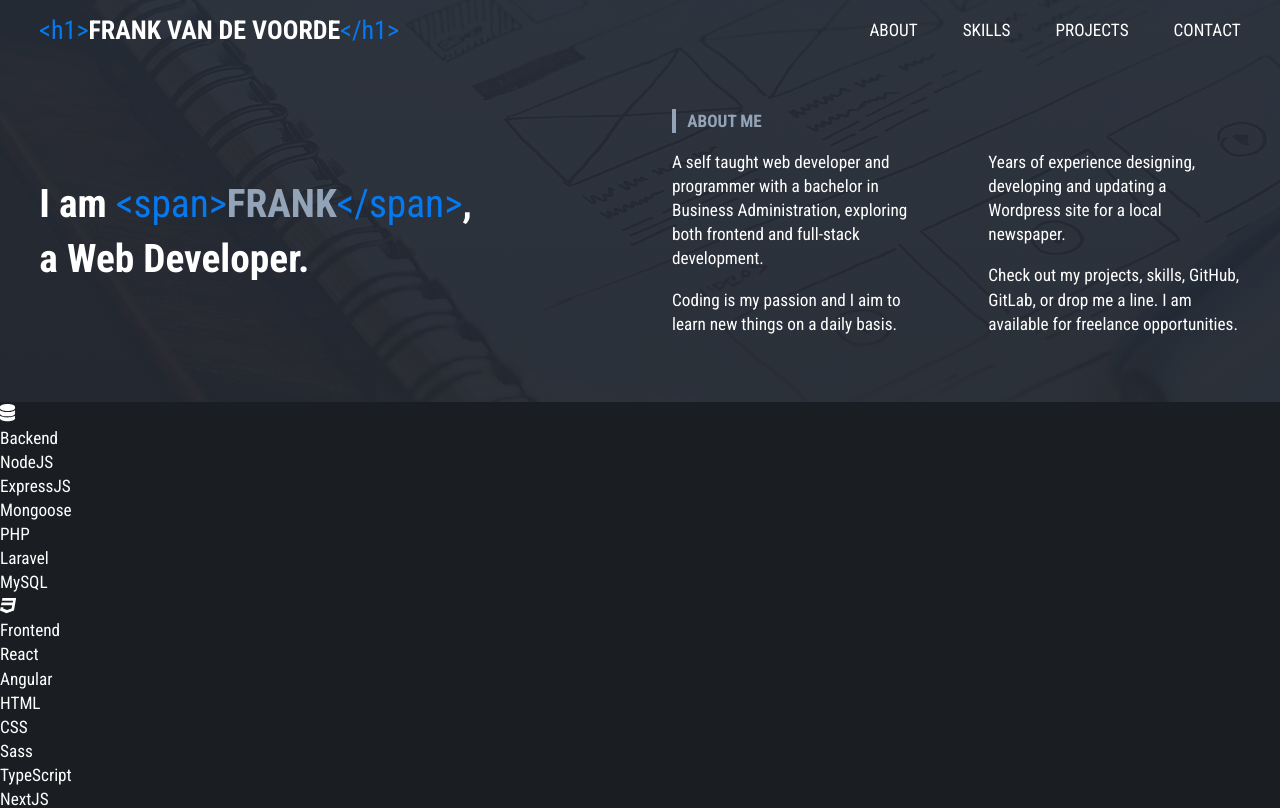
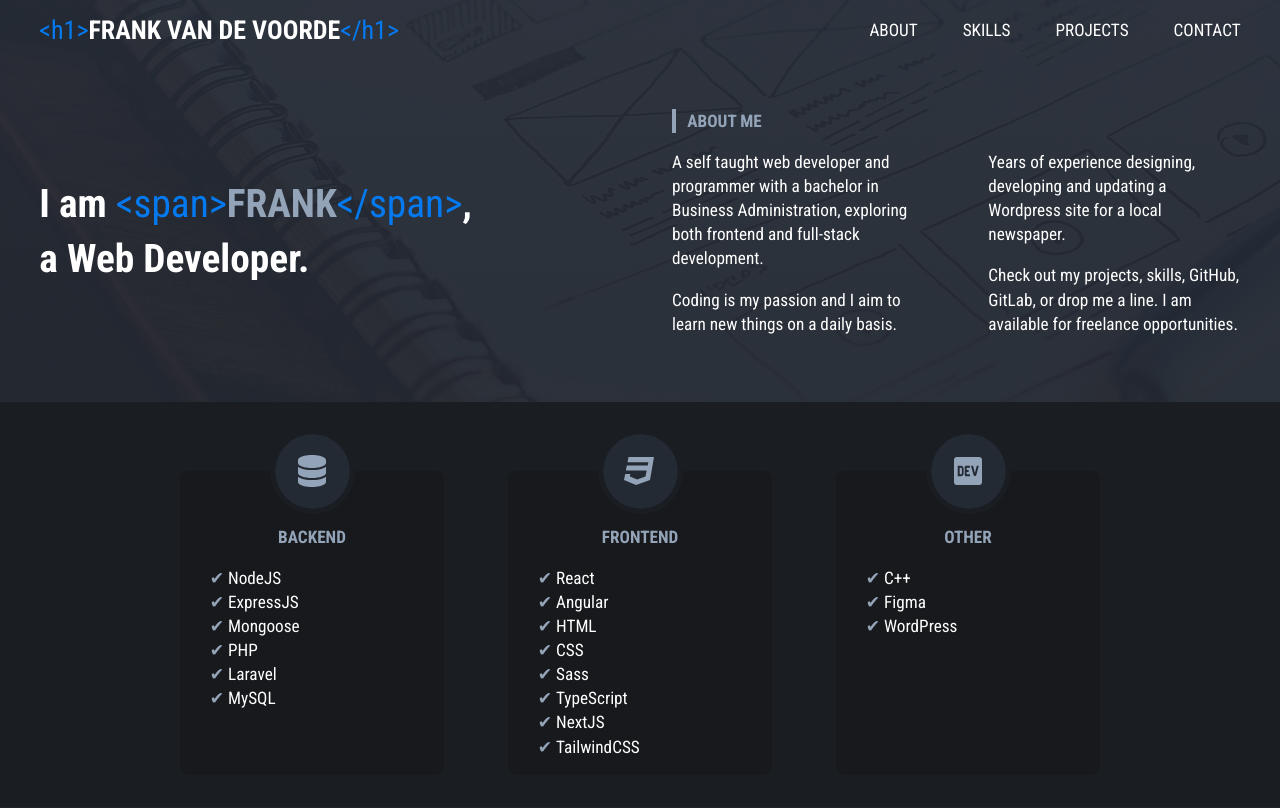
Before and after one commit to Cairhiin/Portfolio-Website, a React (Vite) app: page / in a window 1280 px wide. Shown: the top 808 px of the page. Built offline with nearby package versions, Linux system fonts and the light colour scheme.

Commit message:
Add styling to card component

```diff
--- /dev/null
+++ b/src/App.css
@@ -0,0 +1,15 @@
+#skills {
+  display: flex;
+  gap: 4rem;
+  justify-content: center;
+  padding-block-end: 2rem;
+  padding-block-start: calc(2rem + 75px / 2);
+}
+
+#projects {
+  background-image: url("assets/skills-bg.jpg");
+  background-position: center;
+  background-attachment: fixed;
+  background-repeat: no-repeat;
+  background-size: 250%;
+}
--- a/src/App.tsx
+++ b/src/App.tsx
@@ -3,6 +3,7 @@ import { faDatabase } from "@fortawesome/free-solid-svg-icons";
 import Card from "./components/Card";
 import Hero from "./components/Hero";
 import Nav from "./components/nav";
+import "./App.css";
 
 function App() {
   return (
@@ -30,6 +31,7 @@ function App() {
               <li>Sass</li>
               <li>TypeScript</li>
               <li>NextJS</li>
+              <li>TailwindCSS</li>
             </ul>
           </Card>
           <Card title="Other" icon={faDev}>
--- a/src/components/Card/index.css
+++ b/src/components/Card/index.css
@@ -0,0 +1,45 @@
+.card {
+  --_card-width: 200px;
+  --_icon-size: 75px;
+  --_padding: 2rem;
+  width: var(--_card-width);
+  background-color: var(--color-700);
+  padding-block-start: calc(var(--_icon-size) / 2 + 1rem);
+  padding-block-end: 1rem;
+  padding-inline: var(--_padding);
+  border-radius: 8px;
+  position: relative;
+}
+
+.card > *:not(:last-child) {
+  padding-block-end: 1em;
+}
+
+.card-title {
+  color: var(--color-200);
+  text-align: center;
+}
+
+.card-icon {
+  display: grid;
+  place-content: center;
+  width: var(--_icon-size);
+  height: var(--_icon-size);
+  background-color: var(--color-400);
+  border-radius: 50%;
+  color: var(--color-200);
+  font-size: 2rem;
+  position: absolute;
+  outline: 5px solid var(--color-600);
+  left: calc(var(--_padding) + (var(--_card-width) - var(--_icon-size)) / 2);
+  top: calc(-1 * ((var(--_icon-size))) / 2);
+}
+
+.card-content ul {
+  margin-left: 1rem;
+}
+
+.card-content ul li::marker {
+  content: "\2714\0020";
+  color: var(--color-200);
+}
--- a/src/components/Card/index.tsx
+++ b/src/components/Card/index.tsx
@@ -1,6 +1,7 @@
 import { IconProp } from "@fortawesome/fontawesome-svg-core";
 import { FontAwesomeIcon } from "@fortawesome/react-fontawesome";
 import { ReactNode } from "react";
+import "./index.css";
 
 interface Props {
   icon: IconProp;
@@ -15,7 +16,7 @@ export default function Card({ icon, title, children }: Props): JSX.Element {
         <div className="card-icon">
           <FontAwesomeIcon icon={icon} />
         </div>
-        <div className="card-title">{title}</div>
+        <h3 className="card-title">{title}</h3>
       </div>
       <div className="card-content">{children}</div>
     </div>
--- a/src/index.css
+++ b/src/index.css
@@ -144,7 +144,7 @@ table {
   --color-300: hsl(214 16% 25% / 1);
   --color-400: hsl(213 20% 17% / 1);
   --color-600: hsl(213 14% 12% / 1);
-  --color-700: hsl(213 5% 5% / 1);
+  --color-700: hsl(213 10% 10% / 1);
   --color-highlight-400: hsl(210 96% 48% / 1);
 
   --line-height-400: 1.4;
@@ -207,11 +207,3 @@ p {
 section {
   background-color: var(--color-600);
 }
-
-#projects {
-  background-image: url("assets/skills-bg.jpg");
-  background-position: center;
-  background-attachment: fixed;
-  background-repeat: no-repeat;
-  background-size: 250%;
-}
```
